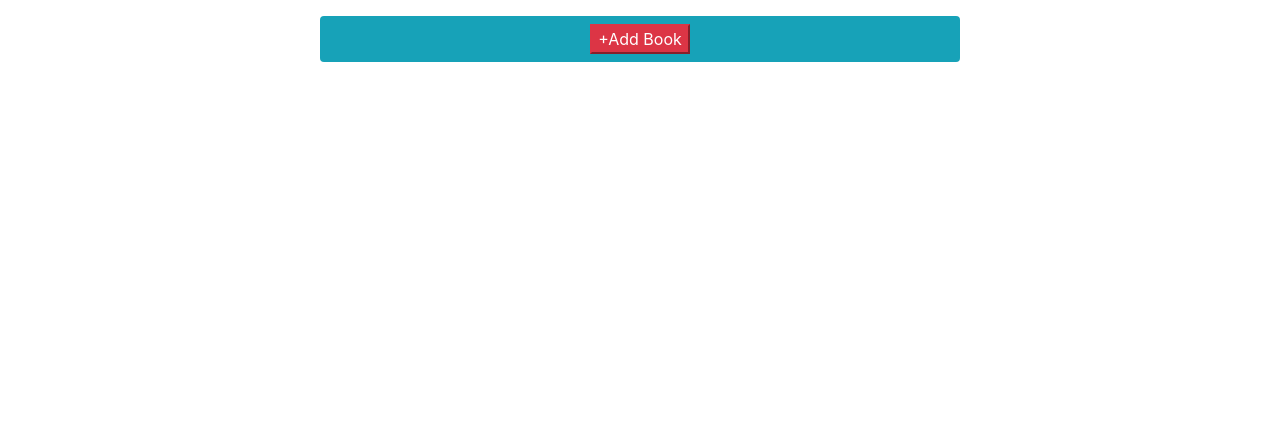
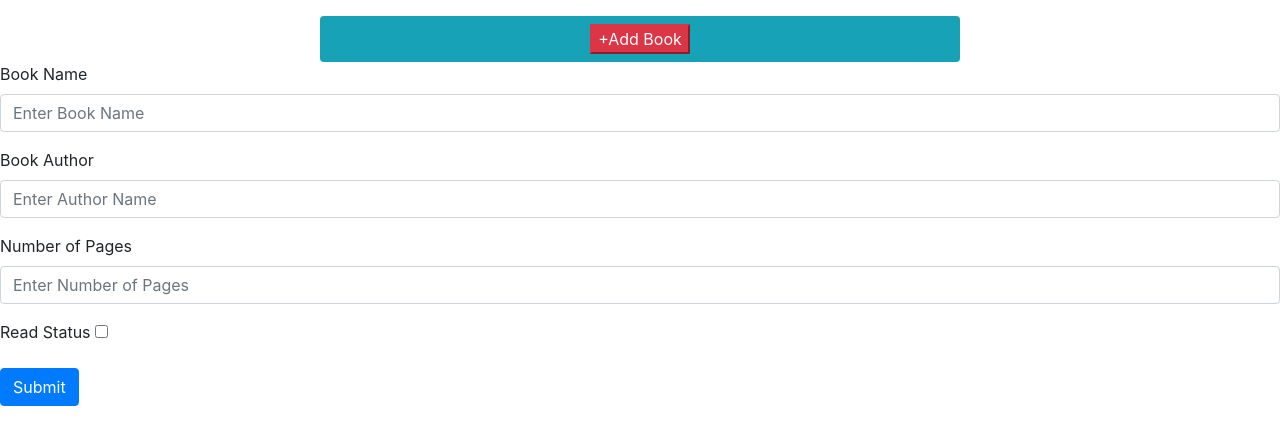
Before and after one commit to UmairAhmad125/Library-js, a plain HTML site: page index.html in a window 1280 px wide. Drawn offline with nearby package versions, Linux system fonts and the light colour scheme.

Commit message:
add form

```diff
--- a/index.html
+++ b/index.html
@@ -1,5 +1,6 @@
 <!doctype html>
 <html lang="en">
+
 <head>
     <!-- Required meta tags -->
     <meta charset="utf-8">
@@ -10,13 +11,34 @@
 
     <title>Hello, world!</title>
 </head>
+
 <body>
     <div class="container w-50 mx-auto bg-info mt-3 text-center py-2 rounded ">
         <button class="addbook btn-danger">+Add Book</button>
 
 
     </div>
-
+    <div>
+        <form>
+            <div class="form-group">
+                <label for="bookName">Book Name</label>
+                <input type="text" class="form-control" id="bookName" placeholder="Enter Book Name">
+            </div>
+            <div class="form-group">
+                <label for="bookAuthor">Book Author</label>
+                <input type="text" class="form-control" id="bookAuthor" placeholder="Enter Author Name">
+            </div>
+            <div class="form-group">
+                <label for="pages">Number of Pages</label>
+                <input type="number" class="form-control" id="pages" placeholder="Enter Number of Pages">
+            </div>
+            <div class="form-group">
+                <label for="readStatus">Read Status</label>
+                <input type="checkbox" class="readStatus" id="readStatus">
+            </div>
+            <button type="submit" class="btn btn-primary">Submit</button>
+        </form>
+    </div>
     <!-- Optional JavaScript; choose one of the two! -->
 
     <!-- Option 1: jQuery and Bootstrap Bundle (includes Popper) -->
@@ -29,4 +51,5 @@
     <script src="https://cdn.jsdelivr.net/npm/bootstrap@4.5.3/dist/js/bootstrap.min.js" integrity="sha384-w1Q4orYjBQndcko6MimVbzY0tgp4pWB4lZ7lr30WKz0vr/aWKhXdBNmNb5D92v7s" crossorigin="anonymous"></script>
     -->
 </body>
+
 </html>
--- a/js/main.js
+++ b/js/main.js
@@ -0,0 +1,5 @@
+const addButton = document.querySelector('.addbook');
+addButton.addEventListener("click", function() {
+    alert("as")
+
+})
```
Lines whose indentation alone changed are shown as unchanged.
